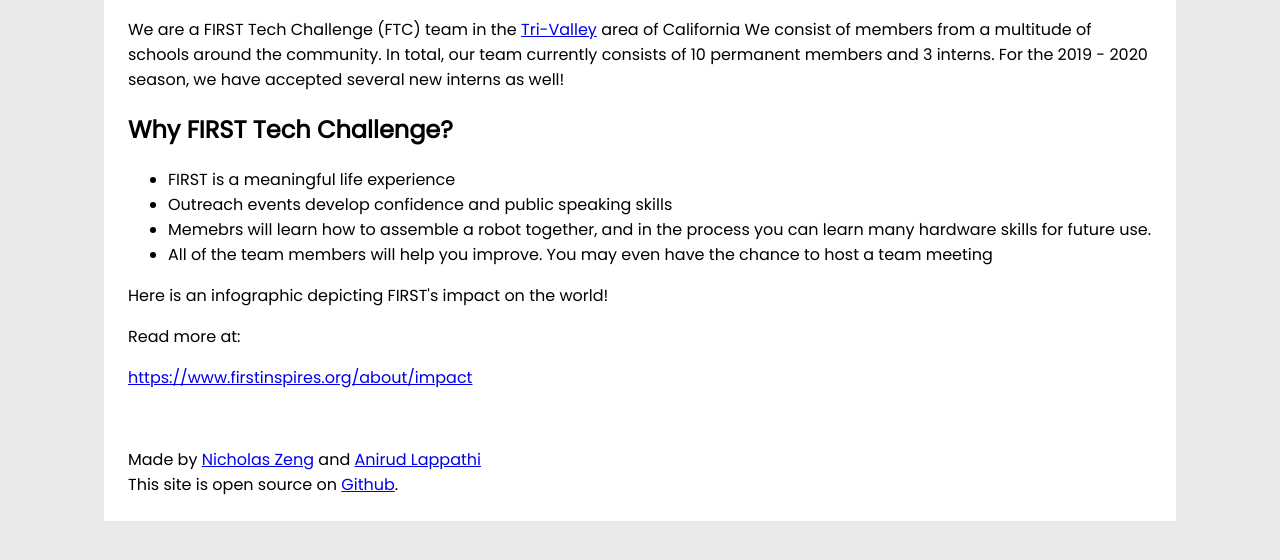
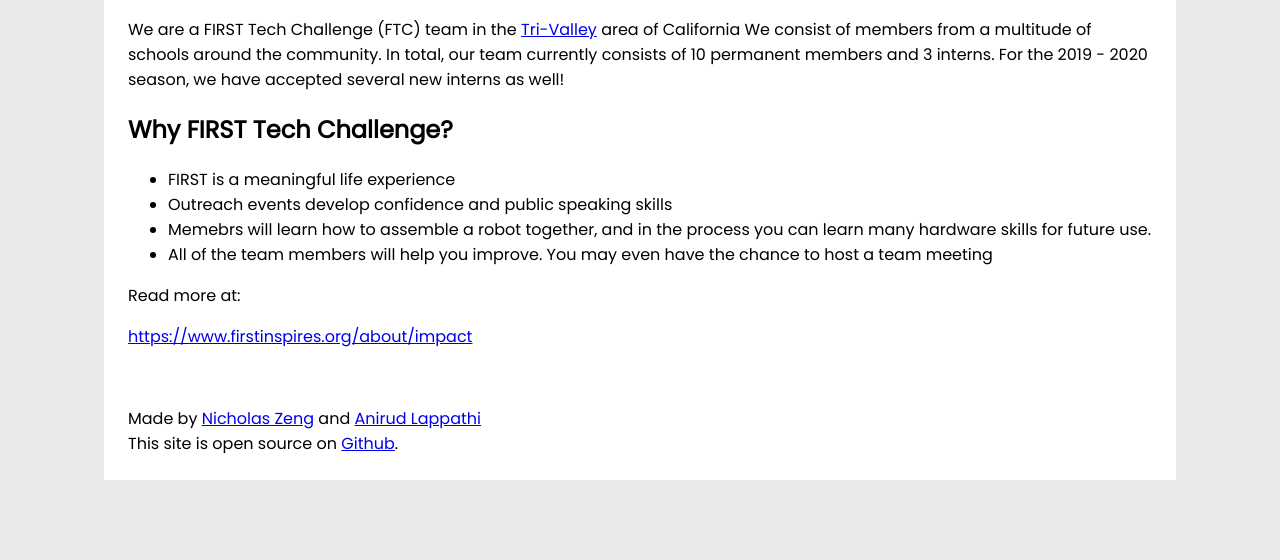
Before and after one commit to TurboV8FTC/website, a plain HTML site: page index.html in a window 1280 px wide. Shown: the part 186-746 px from the top of the page. Drawn offline with Linux system fonts and the light colour scheme.

Commit message:
Update index.html

```diff
--- a/index.html
+++ b/index.html
@@ -45,16 +45,13 @@
             <div class="lightgray-line">
                 <h2>Why FIRST Tech Challenge?</h2>
             </div>
-            <div class="paragraph">
+            <div class="paragraph" class="first-impact">
                 <ul>
                     <li>FIRST is a meaningful life experience</li>
                     <li>Outreach events develop confidence and public speaking skills</li>
                     <li>Memebrs will learn how to assemble a robot together, and in the process you can learn many hardware skills for future use.</li>
                     <li>All of the team members will help you improve. You may even have the chance to host a team meeting</li>
                 </ul>
-            </div>
-            <div class="paragraph">
-                <p>Here is an infographic depicting FIRST's impact on the world!</p>
                 <div class="first-impact"></div>
                 <p>Read more at:</p>
                 <a href="https://www.firstinspires.org/about/impact" target="_blank">https://www.firstinspires.org/about/impact</a>
```
